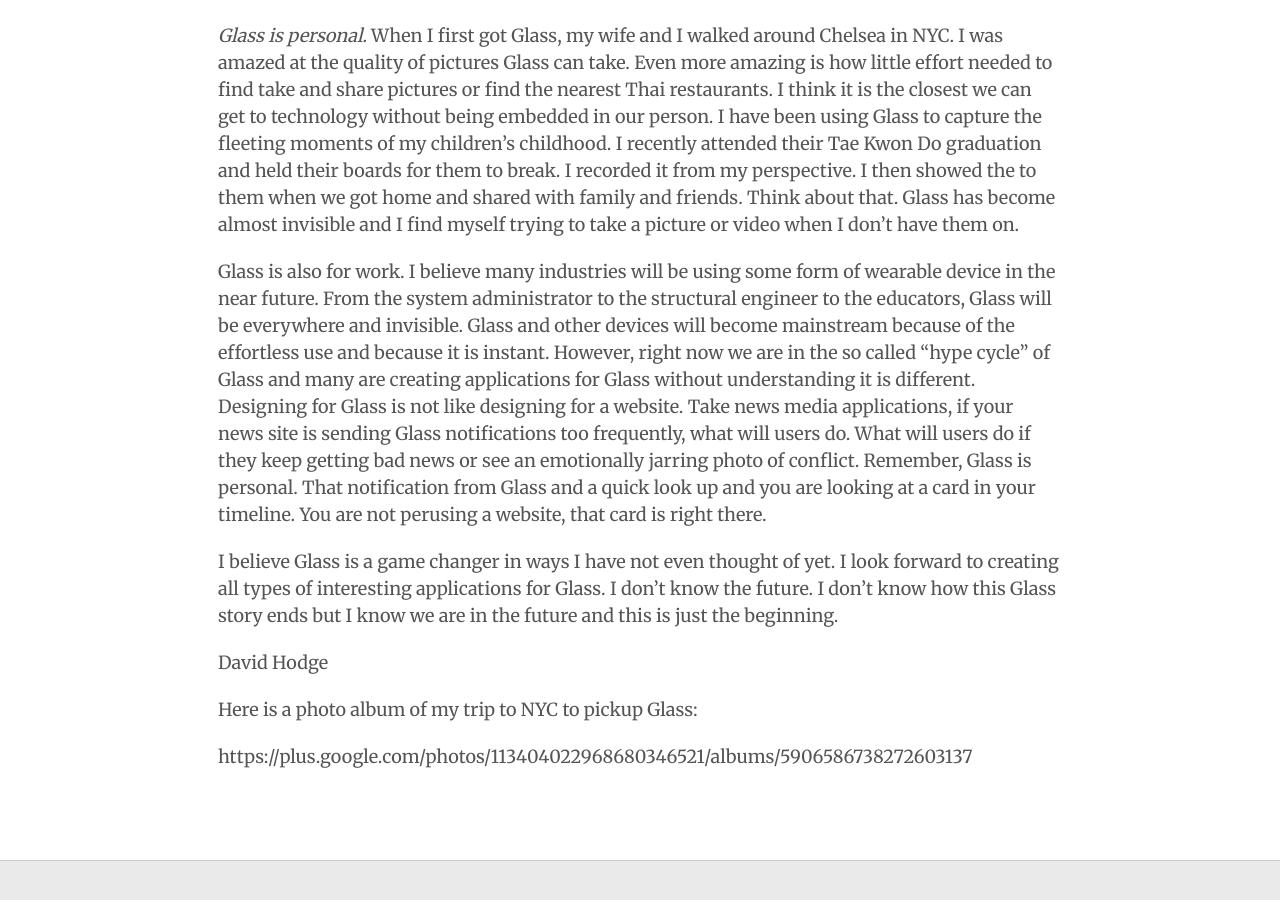
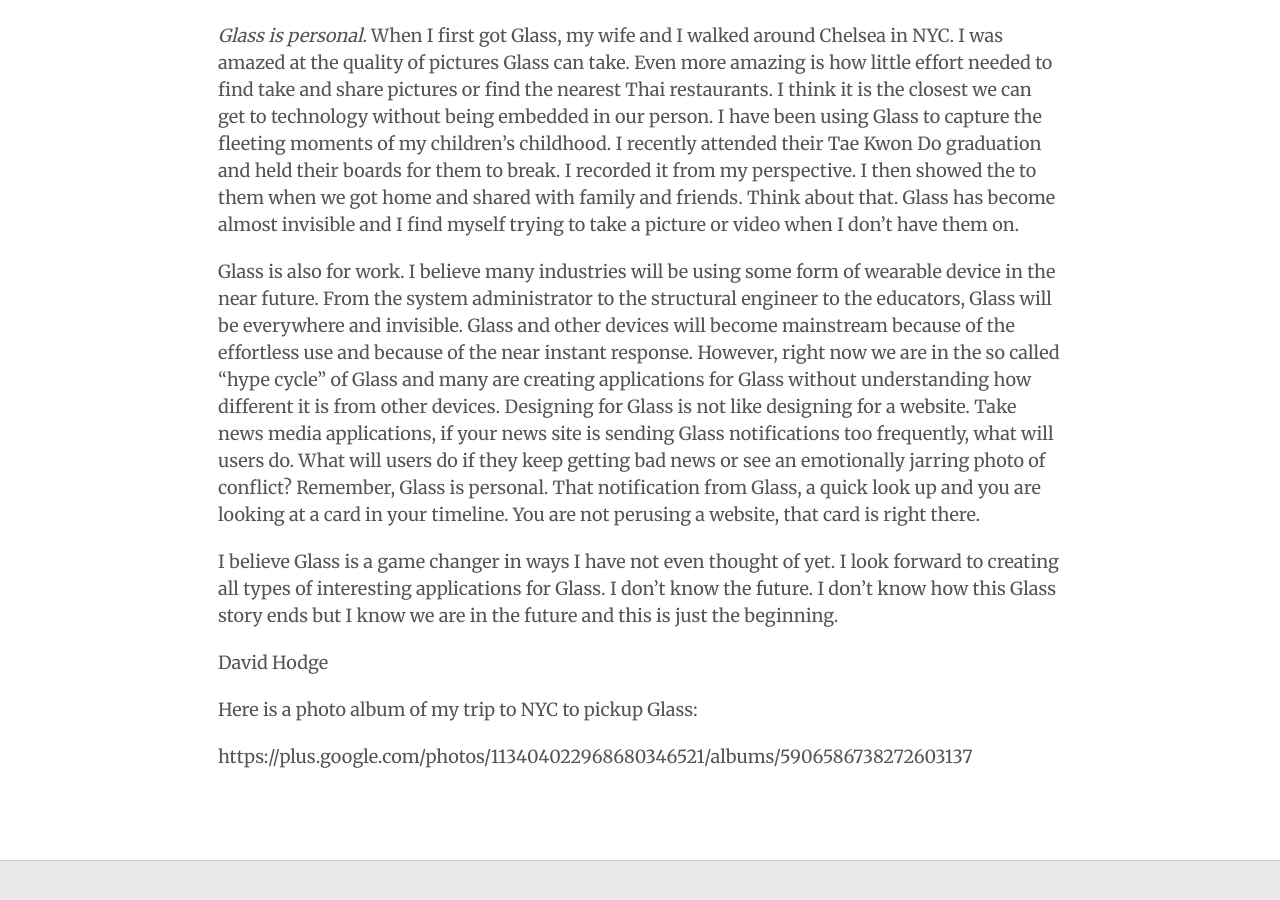
Before and after one commit to LucidTechnics/lucidtechnics.github.com, a Jekyll site: the page built from _posts/articles/2013-08-14-becoming-lucid-with-glass.md, in a window 1280 px wide and 900 px high, scrolled down 1096 px. Built offline with Jekyll 4.4.1, drawn with Linux system fonts in a browser that asks for light colours; nearby versions of some CDN libraries; comment, search, counter and statistics services are not loaded.

Commit message:
Updated 2013-08-14-becoming-lucid-with-glass.md

```diff
--- a/_posts/articles/2013-08-14-becoming-lucid-with-glass.md
+++ b/_posts/articles/2013-08-14-becoming-lucid-with-glass.md
@@ -16,7 +16,7 @@
 
 _Glass is personal._  When I first got Glass, my wife and I walked around Chelsea in NYC.  I was amazed at the quality of pictures Glass can take. Even more amazing is how little effort needed to find take and share pictures or find the nearest Thai restaurants. I think it is the closest we can get to technology without being embedded in our person.  I have been using Glass to capture the fleeting moments of my children's childhood. I recently attended their Tae Kwon Do graduation and held their boards for them to break.  I recorded it from my perspective.  I then showed the to them when we got home and shared with family and friends. Think about that.  Glass has become almost invisible and I find myself trying to take a picture or video when I don't have them on.
 
-Glass is also for work.  I believe many industries will be using some form of wearable device in the near future.  From the system administrator to the structural engineer to the educators, Glass will be everywhere and invisible. Glass and other devices will become mainstream because of the effortless use and because it is instant.  However, right now we are in the so called "hype cycle" of Glass and many are creating applications for Glass without understanding it is different.  Designing for Glass is not like designing for a website.  Take news media applications, if your news site is sending Glass notifications too frequently, what will users do.  What will users do if they keep getting bad news or see an emotionally jarring photo of conflict.  Remember, Glass is personal. That notification from Glass and a quick look up and you are looking at a card in your timeline.  You are not perusing a website, that card is right there.
+Glass is also for work.  I believe many industries will be using some form of wearable device in the near future.  From the system administrator to the structural engineer to the educators, Glass will be everywhere and invisible. Glass and other devices will become mainstream because of the effortless use and because of the near  instant response.  However, right now we are in the so called "hype cycle" of Glass and many are creating applications for Glass without understanding how different it is from other devices.  Designing for Glass is not like designing for a website.  Take news media applications, if your news site is sending Glass notifications too frequently, what will users do.  What will users do if they keep getting bad news or see an emotionally jarring photo of conflict?  Remember, Glass is personal. That notification from Glass, a quick look up and you are looking at a card in your timeline.  You are not perusing a website, that card is right there.
 
 I believe Glass is a game changer in ways I have not even thought of yet.  I look forward to creating all types of interesting applications for Glass.  I don't know the future.  I don't know how this Glass story ends but I know we are in the future and this is just the beginning.
 
```
